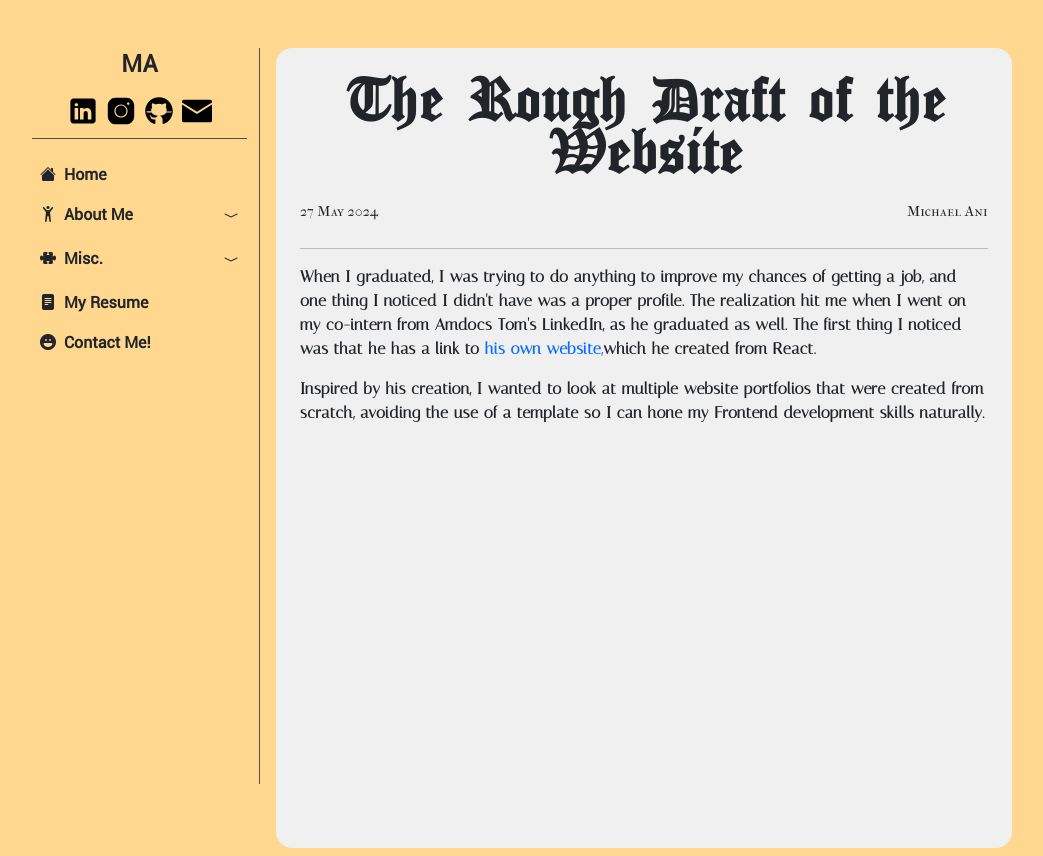
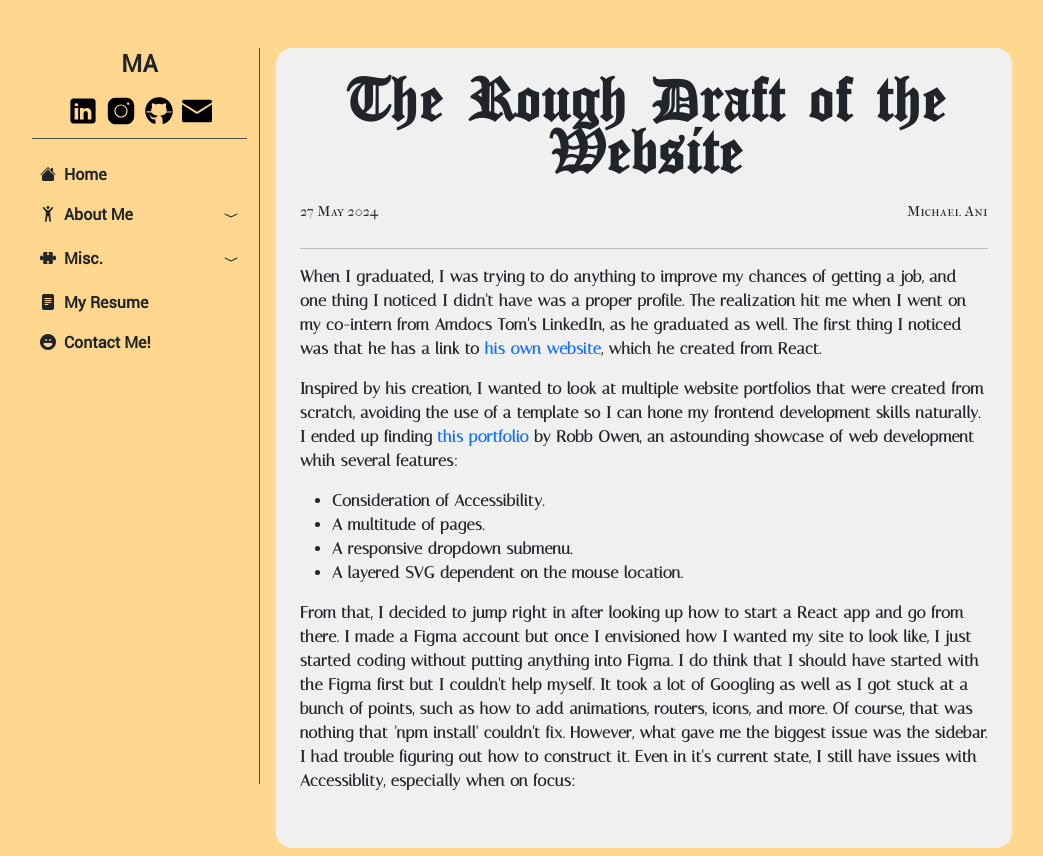
Before and after one commit to Smashthehedgehog/my-app, a React (Create React App) app: page /Writings/the-rough-draft-of-the-website in a window 1280 px wide. Shown: the whole page, without its empty margins (124-1167 px from the left). Built offline with nearby package versions, Linux system fonts and the light colour scheme.

Commit message:
did some work on writing

```diff
--- a/src/App.css
+++ b/src/App.css
@@ -161,7 +161,7 @@
 
 .blog-container {
   background-color: #f0f0f0;
-  height: 100vh;
+  min-height: 100vh;
   width: 100%;
   border-radius: 16px;
 }
--- a/src/pages/Writing_TheRoughDraftOfTheWebsite.js
+++ b/src/pages/Writing_TheRoughDraftOfTheWebsite.js
@@ -16,11 +16,25 @@ const Writing_TheRoughDraftOfTheWebsite = () => {
             <p className='newspaper-body'>When I graduated, I was trying to do anything to improve my chances of
             getting a job, and one thing I noticed I didn't have was a proper profile. The realization hit me when
             I went on my co-intern from Amdocs Tom's LinkedIn, as he graduated as well. The first thing I noticed was
-            that he has a link to <Link to='https://www.tomkastoryano.com/' target='_blank' className='no-decoration'>his own website,</Link>
+            that he has a link to <Link to='https://www.tomkastoryano.com/' target='_blank' className='no-decoration'>his own website</Link>,
             which he created from React.</p>
             <p className='newspaper-body'>Inspired by his creation, I wanted to look at multiple website portfolios that
-            were created from scratch, avoiding the use of a template so I can hone my Frontend
-            development skills naturally.</p>
+            were created from scratch, avoiding the use of a template so I can hone my frontend
+            development skills naturally. I ended up finding <Link to='https://www.tomkastoryano.com/' target='_blank' className='no-decoration'>this portfolio </Link>
+            by Robb Owen, an astounding showcase of web development whih several features:</p>
+            <ul className='newspaper-body'>
+                <li> Consideration of Accessibility. </li>
+                <li> A multitude of pages.</li>
+                <li> A responsive dropdown submenu.</li>
+                <li> A layered SVG dependent on the mouse location.</li>
+            </ul>
+            <p className='newspaper-body'>From that, I decided to jump right in after looking up how to start a React app and go from there. I
+            made a Figma account but once I envisioned how I wanted my site to look like, I just started coding without putting anything into Figma.
+            I do think that I should have started with the Figma first but I couldn't help myself. It took a lot of Googling as well as I got stuck at
+            a bunch of points, such as how to add animations, routers, icons, and more. Of course, that was nothing that 'npm install' couldn't fix.
+            However, what gave me the biggest issue was the sidebar. I had trouble figuring out how to construct it. Even in it's current state, I still
+            have issues with Accessiblity, especially when on focus:</p>
+            <div></div>
 
 
 
```
Also changed, not shown: src/pictures/05_27_2024_1.JPG (added), src/pictures/05_27_2024_2.JPG (added).
